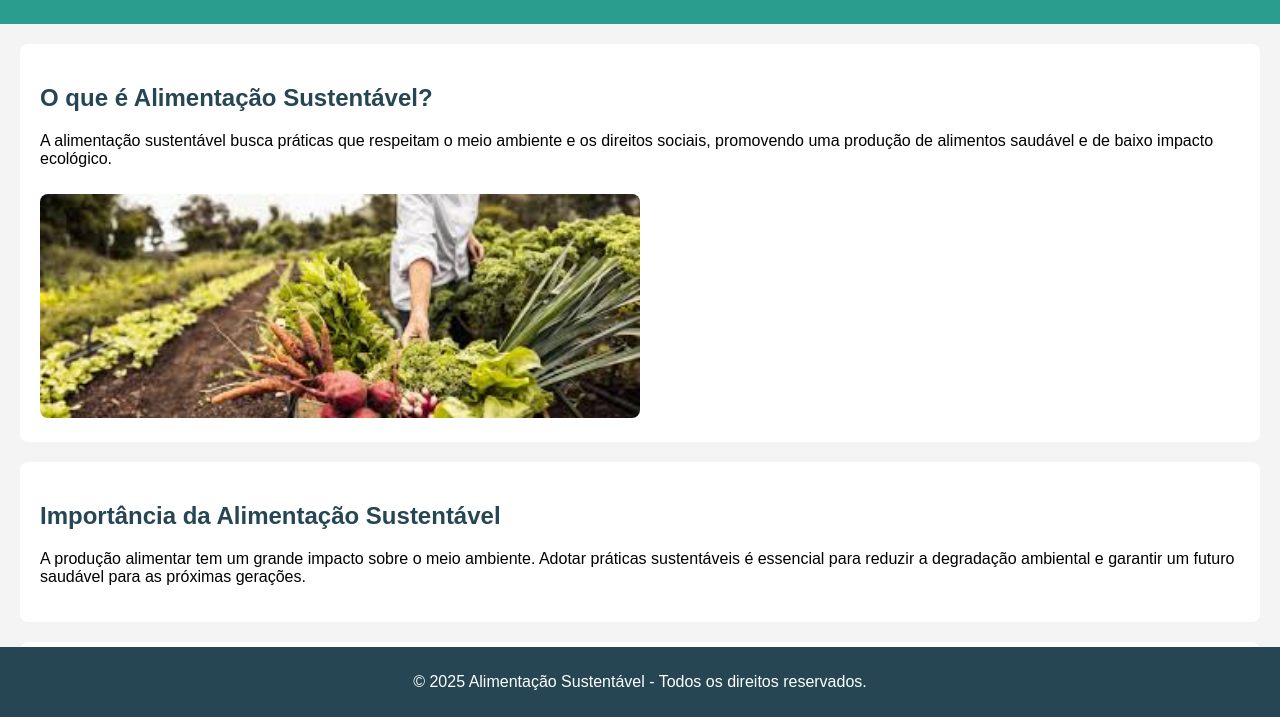
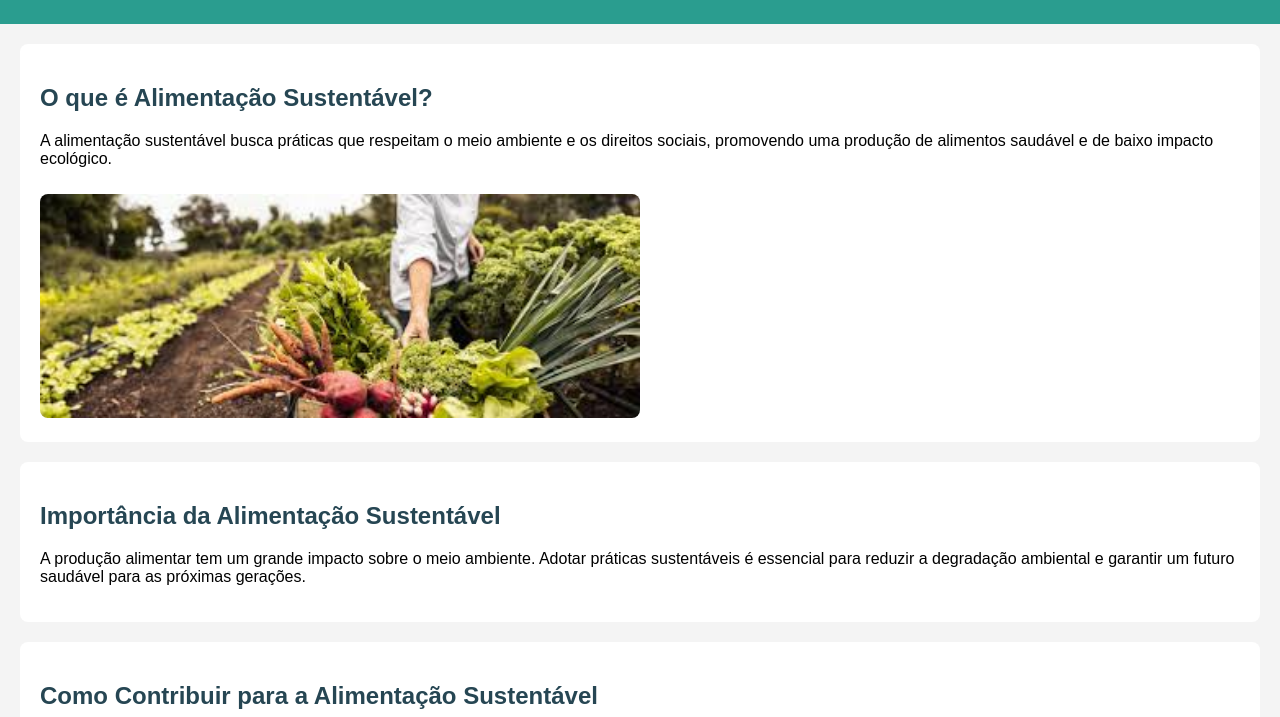
Before and after one commit to Gabrielf65/bbbbbbbbbbbbbbbb, a plain HTML site: page index.html in a window 1280 px wide. Shown: the part 83-800 px from the top of the page. Drawn offline with Linux system fonts and the light colour scheme.

Commit message:
atualizei

```diff
--- a/index.html
+++ b/index.html
@@ -46,8 +46,5 @@
         <p>A alimentação sustentável é uma peça-chave para um futuro mais verde e saudável. Com pequenas ações no nosso dia a dia, podemos contribuir para a preservação do meio ambiente e para a saúde do planeta.</p>
     </section>
 
-    <footer>
-        <p>&copy; 2025 Alimentação Sustentável - Todos os direitos reservados.</p>
-    </footer>
-</body>
+    </body>
 </html>
```
